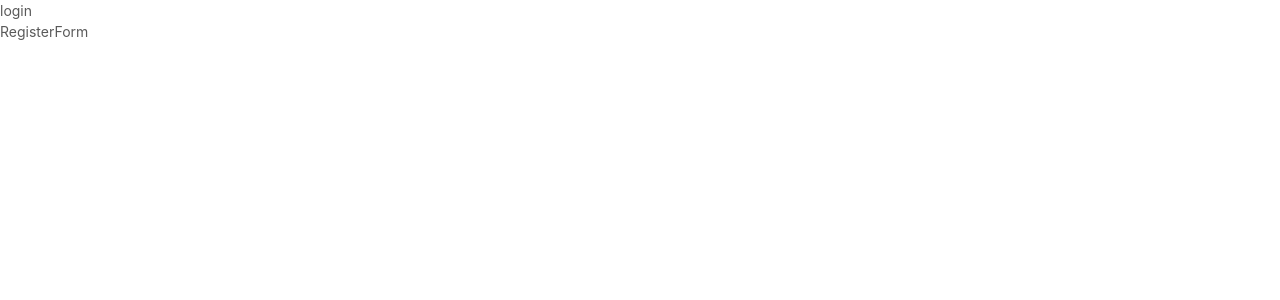
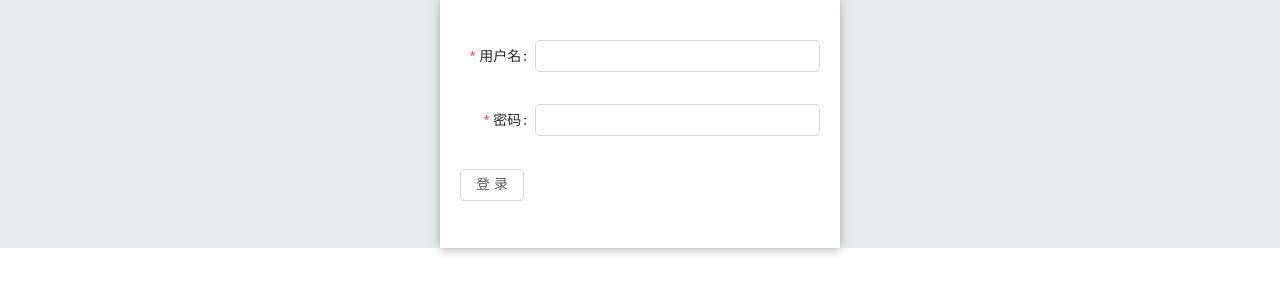
Before and after one commit to kricn/luckyone, a React app in the folder admin/: page /login in a window 1280 px wide. Shown: the top 300 px of the page. Built offline with nearby package versions, Linux system fonts and the light colour scheme.

Commit message:
admin login初步布局

```diff
--- a/admin/src/App.js
+++ b/admin/src/App.js
@@ -1,4 +1,4 @@
-import { Component } from 'react';
+import { Component, Fragment } from 'react';
 import { BrowserRouter, Route, Switch } from 'react-router-dom';
 
 import Login from './views/login/index'
@@ -11,7 +11,7 @@ class App extends Component {
 
   render() {
     return  (
-      <div>
+      <Fragment>
         <BrowserRouter>
           <Switch>
             <Route exact path="/">
@@ -20,7 +20,7 @@ class App extends Component {
             <Route component={Login} path="/login"></Route>
           </Switch>
         </BrowserRouter>
-      </div>
+      </Fragment>
     )
   }
 }
--- a/admin/src/styles/main.scss
+++ b/admin/src/styles/main.scss
@@ -1,2 +1,5 @@
 @import './config.scss';
 @import './reset.scss';
+
+//全局样式
+#root { height: 100%; }
--- a/admin/src/views/login/LoginForm.js
+++ b/admin/src/views/login/LoginForm.js
@@ -1,6 +1,10 @@
 import { Component, Fragment } from 'react';
 
-import { Button } from 'antd'
+//ANTD
+import { Button, Form, Input } from 'antd'
+
+//SCSS
+import './index.scss'
 
 class LoginForm extends Component {
   constructor() {
@@ -8,11 +12,41 @@ class LoginForm extends Component {
     this.state = {}
   }
 
+  layout = {
+    labelCol: { span: 5 },
+    wrapperCol: { span: 19 },
+  }
+
   render() {
     return  (
-        <div>
-            login
-        </div>
+        <Fragment>
+            <Form
+              {...this.layout}
+              className="login"
+            >
+
+              <Form.Item
+                label="用户名"
+                name="username"
+                rules={[ { required: true, message: '请输入用户名！' } ]}
+              >
+                <Input />
+              </Form.Item>
+
+              <Form.Item
+                label="密码"
+                name="password"
+                rules={[ { required: true, message: '请输入密码！' } ]}
+              >
+                <Input />
+              </Form.Item>
+
+              <Form.Item>
+                <Button>登录</Button>
+              </Form.Item>
+
+            </Form>
+        </Fragment>
     )
   }
 }
--- a/admin/src/views/login/ReigsterForm.js
+++ b/admin/src/views/login/RegisterForm.js
@@ -10,9 +10,9 @@ class RegisterForm extends Component {
 
   render() {
     return  (
-        <div>
+        <Fragment>
             RegisterForm
-        </div>
+        </Fragment>
     )
   }
 }
--- a/admin/src/views/login/index.js
+++ b/admin/src/views/login/index.js
@@ -1,20 +1,29 @@
-import { Component, Fragment } from 'react';
+import { Tabs } from 'antd';
+import { Component } from 'react';
 
 
 import LoginForm from './LoginForm'
-import RegisterForm from './ReigsterForm'
+import RegisterForm from './RegisterForm'
 
 class Login extends Component {
   constructor() {
     super()
-    this.state = {}
+    this.state = {
+      isLogin: false
+    }
   }
 
   render() {
     return  (
-        <div>
-            <LoginForm></LoginForm>
-            <RegisterForm></RegisterForm>
+        <div className="container">
+          <div class="form">
+            <Tabs></Tabs>
+            {
+              !this.isLogin ?
+                <LoginForm></LoginForm> :
+                <RegisterForm></RegisterForm>
+            }
+          </div>
         </div>
     )
   }
--- a/admin/src/views/login/index.scss
+++ b/admin/src/views/login/index.scss
@@ -0,0 +1,14 @@
+.container {
+    height: 100%;
+    background: #eaebec;
+    display: flex;
+    justify-content: center;
+    align-items: center;
+
+    >.form {
+        width: 400px;
+        background: #fff;
+        padding: 20px;
+        box-shadow: 0 1px 10px #aaa;
+    }
+}
```
Also changed, not shown: 1 other file (tests, documents, lock files or other folders).
